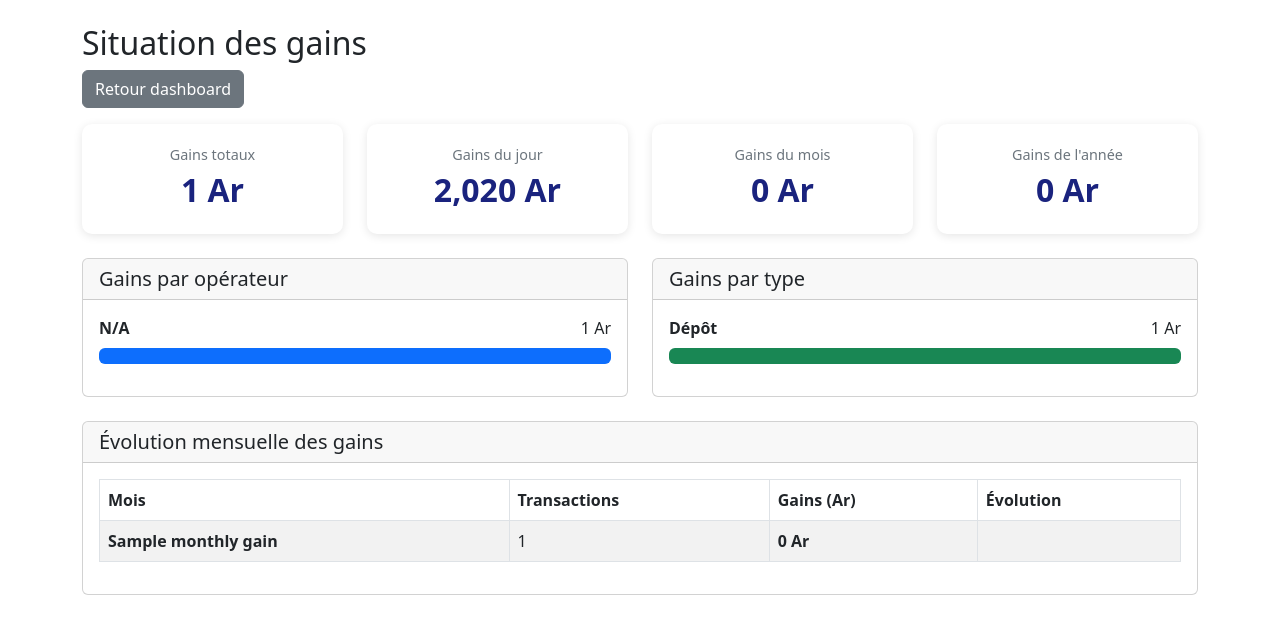
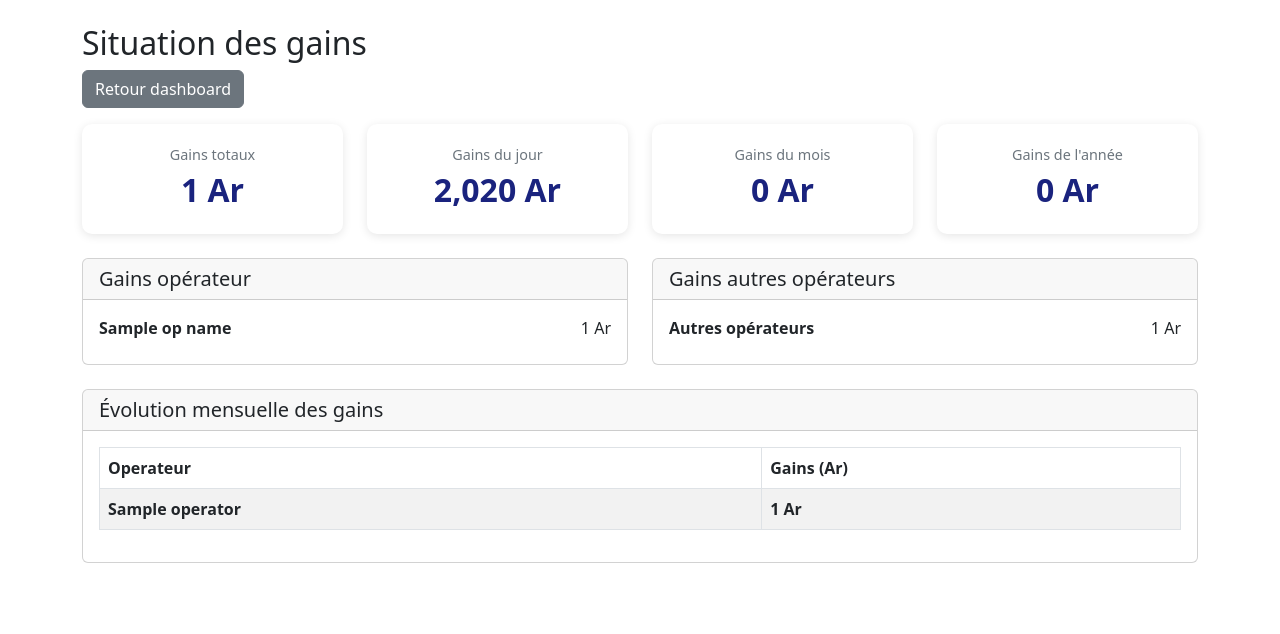
Before and after one commit to Maeva-co/ProjetMobileMoney, a CodeIgniter 4 app: the page made by app/Views/admin/gains/index.php in a window 1280 px wide. Shown: the top 634 px of the page. Run offline with PHP 8.4 and a stand-in for CodeIgniter, Linux system fonts and the light colour scheme; the template is opened without the code that fills it: most values are stand-ins (such as "Sample title", 1, 10 or a date in 2020); data that the repository does not hold is empty; some libraries are stand-ins or nearby versions.

Commit message:
statistiques gain

```diff
--- a/app/Views/admin/gains/index.php
+++ b/app/Views/admin/gains/index.php
@@ -1,5 +1,6 @@
 <!DOCTYPE html>
 <html lang="fr">
+
 <head>
     <meta charset="UTF-8">
     <meta name="viewport" content="width=device-width, initial-scale=1.0">
@@ -10,32 +11,49 @@
             background: white;
             border-radius: 10px;
             padding: 20px;
-            box-shadow: 0 2px 10px rgba(0,0,0,0.1);
+            box-shadow: 0 2px 10px rgba(0, 0, 0, 0.1);
             text-align: center;
             transition: transform 0.2s;
         }
+
         .gain-card:hover {
             transform: translateY(-5px);
         }
+
         .gain-number {
             font-size: 2rem;
             font-weight: bold;
             color: #1a237e;
         }
+
         .gain-label {
             color: #6c757d;
             font-size: 0.9rem;
         }
+
         .gain-icon {
             font-size: 2rem;
             margin-bottom: 10px;
         }
-        .gain-card.total .gain-icon { color: #1a237e; }
-        .gain-card.today .gain-icon { color: #28a745; }
-        .gain-card.month .gain-icon { color: #ffc107; }
-        .gain-card.year .gain-icon { color: #dc3545; }
+
+        .gain-card.total .gain-icon {
+            color: #1a237e;
+        }
+
+        .gain-card.today .gain-icon {
+            color: #28a745;
+        }
+
+        .gain-card.month .gain-icon {
+            color: #ffc107;
+        }
+
+        .gain-card.year .gain-icon {
+            color: #dc3545;
+        }
     </style>
 </head>
+
 <body>
 
     <div class="container mt-4">
@@ -83,30 +101,15 @@
             <div class="col-md-6">
                 <div class="card">
                     <div class="card-header">
-                    <h5 class="mb-0">Gains par opérateur</h5>
+                        <h5 class="mb-0">Gains opérateur</h5>
                     </div>
                     <div class="card-body">
-                    <?php if (!empty($gainsByOperator) && count($gainsByOperator) > 0): ?>
-                        <?php foreach ($gainsByOperator as $item): ?>
-                            <?php
-                                $opName = '';
-                                foreach ($operators ?? [] as $op) {
-                                    if ($op['id'] == $item['operator_type_id']) {
-                                        $opName = $op['name'];
-                                        break;
-                                    }
-                                }
-                            ?>
+                        <?php if (!empty($gainsOperator) && count($gainsOperator) > 0): ?>
+
                             <div class="d-flex justify-content-between align-items-center mb-2">
                                 <span><strong><?= $opName ?: 'N/A' ?></strong></span>
-                                <span><?= number_format($item['total_fees'] ?? 0) ?> Ar</span>
+                                <span><?= number_format($gainsOperator['total_gains'] ?? 0) ?> Ar</span>
                             </div>
-                            <div class="progress mb-3">
-                                <div class="progress-bar bg-primary"
-                                     style="width: <?= $totalGains > 0 ? ($item['total_fees'] / $totalGains * 100) : 0 ?>%">
-                                </div>
-                            </div>
-                        <?php endforeach; ?>
                         <?php else: ?>
                             <p class="text-center text-muted">Aucune donnée</p>
                         <?php endif; ?>
@@ -120,24 +123,14 @@
             <div class="col-md-6">
                 <div class="card">
                     <div class="card-header">
-                    <h5 class="mb-0">Gains par type</h5>
+                        <h5 class="mb-0">Gains autres opérateurs</h5>
                     </div>
                     <div class="card-body">
-                    <?php if (!empty($gainsByType) && count($gainsByType) > 0): ?>
-                        <?php
-                            $typeNames = ['Dépôt', 'Retrait', 'Transfert'];
-                            foreach ($gainsByType as $item):
-                        ?>
+                        <?php if (!empty($gainsTotalOtherOperators) && count($gainsTotalOtherOperators) > 0): ?>
                             <div class="d-flex justify-content-between align-items-center mb-2">
-                                <span><strong><?= $typeNames[$item['transaction_type_id'] - 1] ?? 'N/A' ?></strong></span>
-                                <span><?= number_format($item['total_fees'] ?? 0) ?> Ar</span>
+                                <span><strong>Autres opérateurs</strong></span>
+                                <span><?= number_format($gainsTotalOtherOperators['total_gains'] ?? 0) ?> Ar</span>
                             </div>
-                            <div class="progress mb-3">
-                                <div class="progress-bar bg-success"
-                                     style="width: <?= $totalGains > 0 ? ($item['total_fees'] / $totalGains * 100) : 0 ?>%">
-                                </div>
-                            </div>
-                        <?php endforeach; ?>
                         <?php else: ?>
                             <p class="text-center text-muted">Aucune donnée</p>
                         <?php endif; ?>
@@ -152,55 +145,28 @@
                 <h5 class="mb-0">Évolution mensuelle des gains</h5>
             </div>
             <div class="card-body">
-            <?php if (!empty($monthlyGains) && count($monthlyGains) > 0): ?>
                 <div class="table-responsive">
                     <table class="table table-bordered table-striped">
                         <thead>
                             <tr>
-                                <th>Mois</th>
-                                <th>Transactions</th>
+                                <th>Operateur</th>
                                 <th>Gains (Ar)</th>
-                                <th>Évolution</th>
                             </tr>
                         </thead>
                         <tbody>
-                            <?php
-                                $previousGains = null;
-                                foreach ($monthlyGains as $item):
-                                    $evolution = '';
-                                    $evolutionClass = '';
-                                    if ($previousGains !== null && $previousGains > 0) {
-                                        $diff = $item['gains'] - $previousGains;
-                                        $percent = ($diff / $previousGains) * 100;
-                                        if ($percent > 0) {
-                                            $evolution = '↑ +' . number_format($percent, 1) . '%';
-                                            $evolutionClass = 'text-success';
-                                        } elseif ($percent < 0) {
-                                            $evolution = '↓ ' . number_format($percent, 1) . '%';
-                                            $evolutionClass = 'text-danger';
-                                        } else {
-                                            $evolution = '→ 0%';
-                                            $evolutionClass = 'text-muted';
-                                        }
-                                    }
-                                    $previousGains = $item['gains'];
-                            ?>
+                            <?php foreach ($operators as $operator): ?>
                                 <tr>
-                                    <td><strong><?= $item['month_label'] ?></strong></td>
-                                    <td><?= $item['count'] ?></td>
-                                    <td><strong><?= number_format($item['gains']) ?> Ar</strong></td>
-                                    <td class="<?= $evolutionClass ?>"><?= $evolution ?></td>
+                                    <td><strong><?= $operator['name'] ?></strong></td>
+                                    <td><strong><?= number_format($gainsOperator['total_gains'] ?? 0) ?> Ar</strong></td>
                                 </tr>
                             <?php endforeach; ?>
                         </tbody>
                     </table>
                 </div>
-            <?php else: ?>
-                <p class="text-center text-muted">Aucune donnée disponible</p>
-            <?php endif; ?>
             </div>
         </div>
     </div>
 
 </body>
+
 </html>
```
Also changed, not shown: app/Controllers/admin/GainsController.php (+9 -10 lines), app/Controllers/client/UsersController.php (+3 -20 lines), app/Models/GainsModel.php (+23 -0 lines), app/Models/UsersModel.php (+4 -3 lines), app/Views/admin/dashboard.php (+0 -15 lines), writable/mobileMoney.db, 6 other files. Lines whose indentation alone changed are shown as unchanged.
